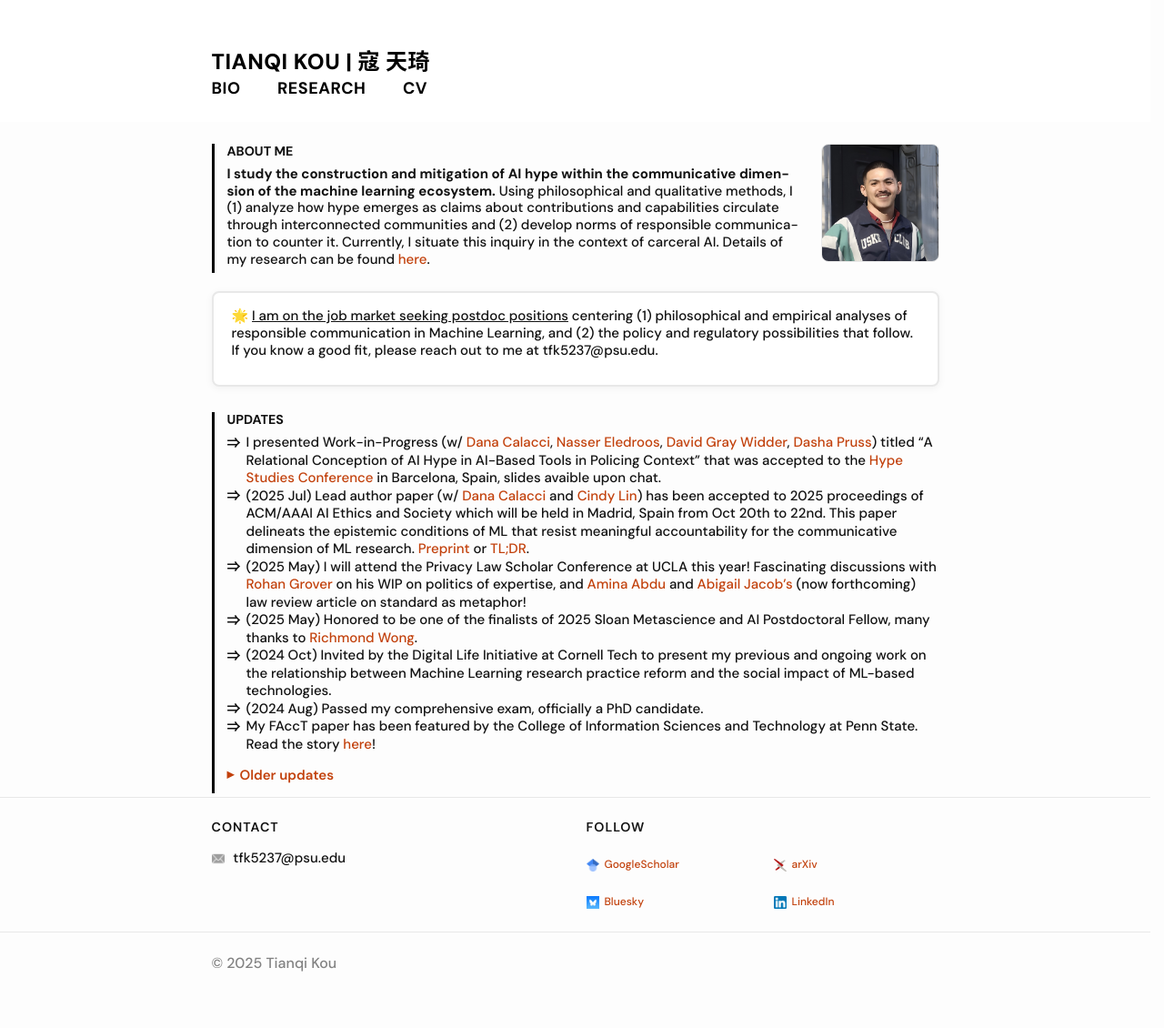
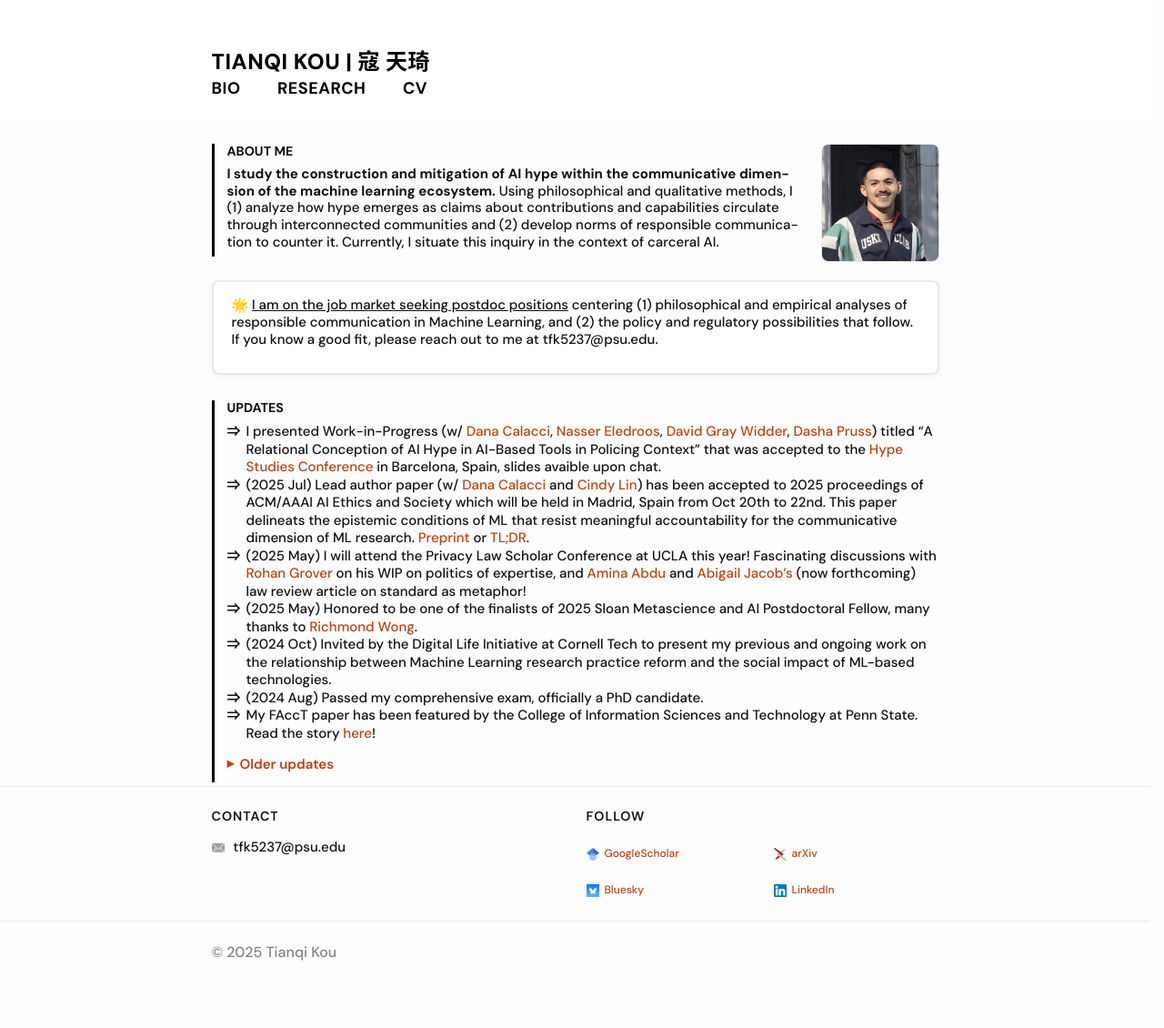
Before and after one commit to koutianqi/koutianqi.github.io, a Jekyll site: the page built from index.markdown, in a window 1280 px wide. Shown: the whole page at 91% size. Built offline with Jekyll 4.4.1, drawn with Linux system fonts in a browser that asks for light colours.

Commit message:
Update index.markdown

```diff
--- a/index.markdown
+++ b/index.markdown
@@ -10,7 +10,7 @@
   <h2 class="mobile-only"><strong>ABOUT ME</strong></h2>
 
 
-**I study the construction and mitigation of AI hype within the communicative dimension of the machine learning ecosystem.** Using philosophical and qualitative methods, I (1) analyze how hype emerges as claims about contributions and capabilities circulate through interconnected communities and (2) develop norms of responsible communication to counter it. Currently, I situate this inquiry in the context of carceral AI. Details of my research can be found [here](https://koutianqi.info/pages/research/).
+**I study the construction and mitigation of AI hype within the communicative dimension of the machine learning ecosystem.** Using philosophical and qualitative methods, I (1) analyze how hype emerges as claims about contributions and capabilities circulate through interconnected communities and (2) develop norms of responsible communication to counter it. Currently, I situate this inquiry in the context of carceral AI.
 
 
   </div>
```
